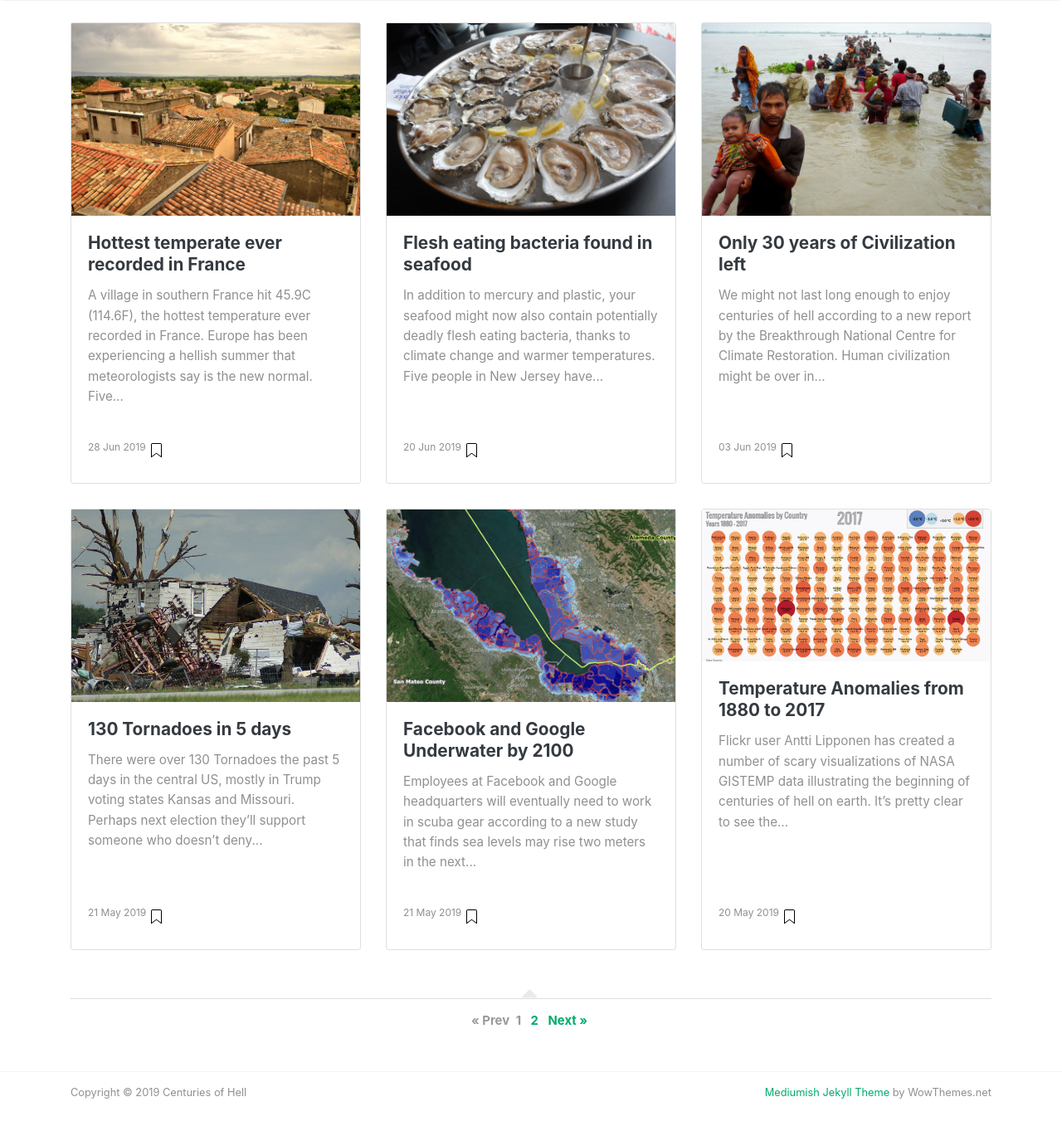
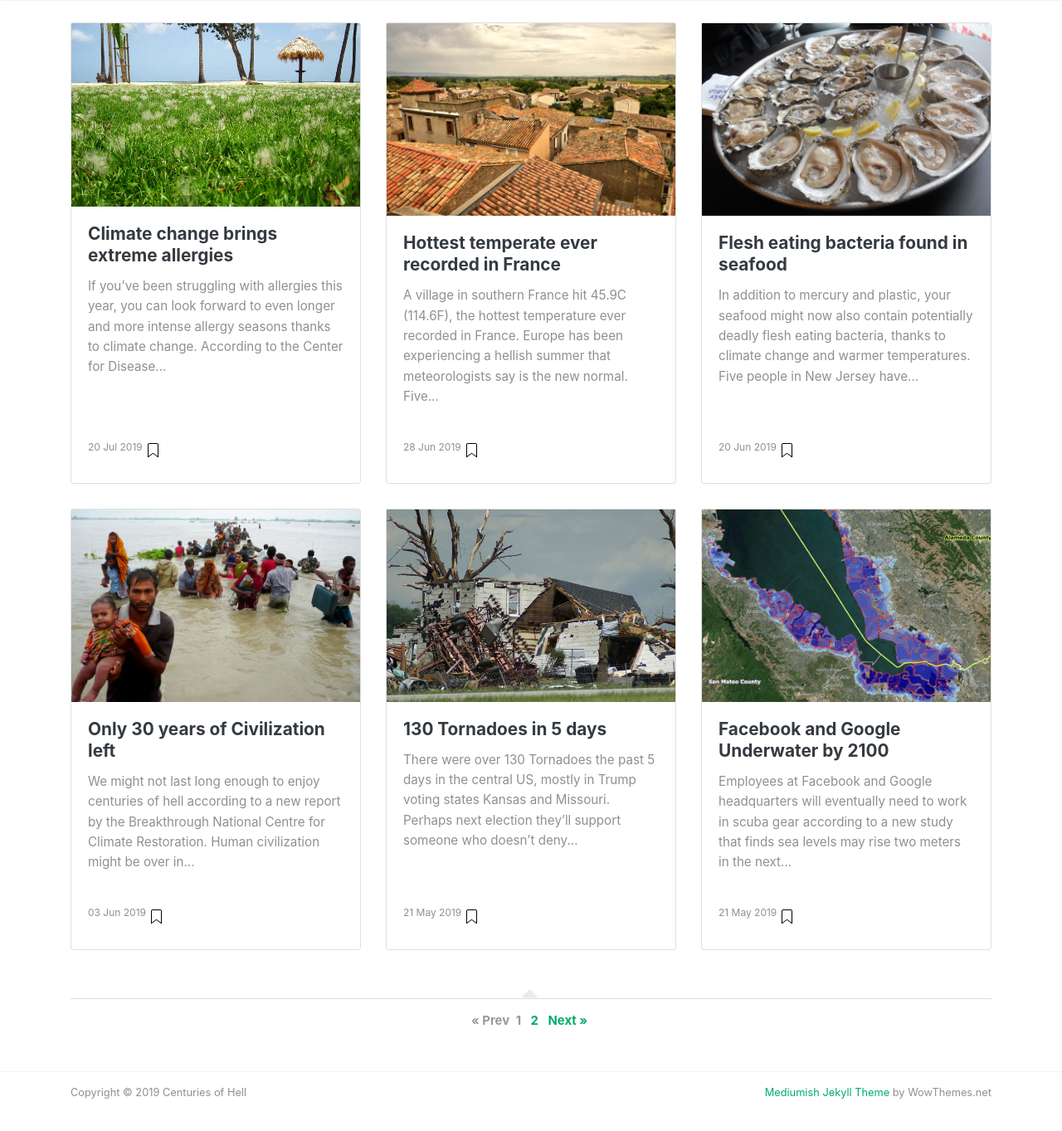
Before and after one commit to mer10z/centuriesofhell, a Jekyll site: the page built from index.html, in a window 1280 px wide and 1400 px high, scrolled down 687 px. Shown: the top 1363 px of the window at 83% size. Built offline with Jekyll 4.4.1, drawn with Linux system fonts in a browser that asks for light colours; nearby versions of some CDN libraries; the list of posts is cut into pages by our own code.

Commit message:
allergies

```diff
--- a/_pages/about.md
+++ b/_pages/about.md
@@ -10,6 +10,8 @@ comments: false
 
 <p><img src="assets/images/hell.jpg" alt="hell"></p>
 
+<p>Sea level rise, flooding, hurricanes, typhoons, wild fires, unbreathable air, deadly heat, extreme allergies, viruses, bacteria, spreading tropical diseases, food shortages, famine, refugees. We're already facing these challenges today and they will only get worse.</p>
+
 <p>Even if we stopped producing all greenhouse gasses today, global average temperatures will keep rising and climate disasters will continue to become more severe and more frequent. Will we overcome greed and stupidity? Or is it time to embrace our imminent future: centuries of hell.</p>
 
 </div>
@@ -19,7 +21,7 @@ comments: false
 <div class="sticky-top sticky-top-80">
 <h5>Support us</h5>
 
-<p>Our work is sad and depressing, but you can help us make it through the day with a small donation.</p>
+<p>We are currently looking for contributors. If you would like to help document humanities descent into centuries of hell please contact us.</p>
 
 </div>
 </div>
--- /dev/null
+++ b/_posts/2019-07-20-allergies.md
@@ -0,0 +1,12 @@
+---
+layout: post
+title:  "Climate change brings extreme allergies"
+categories: [ "climate change" ]
+tags: [ allergies ]
+image: assets/images/pollen.jpg
+description: "Look forward to longer and more intense allergy seasons thanks to climate change"
+featured: false
+comments: true
+---
+
+If you've been struggling with allergies this year, you can look forward to even longer and more intense allergy seasons thanks to climate change. According to the Center for Disease Control (CDC), less freezing days in the winter and warmer temperatures allow trees to pollinate earlier and longer, and across greater areas that have previously been unexposed to allergens. Increased carbon dioxide helps plants grow faster, so that could also contribute to extreme and extended pollen Tsunamis. Don't worry though, all you need to do is lock yourself inside with HEPA filters or wear a mask when you go outside. Just don't breathe natural air and you'll be fine.
```
Also changed, not shown: assets/images/pollen.jpg (added).
